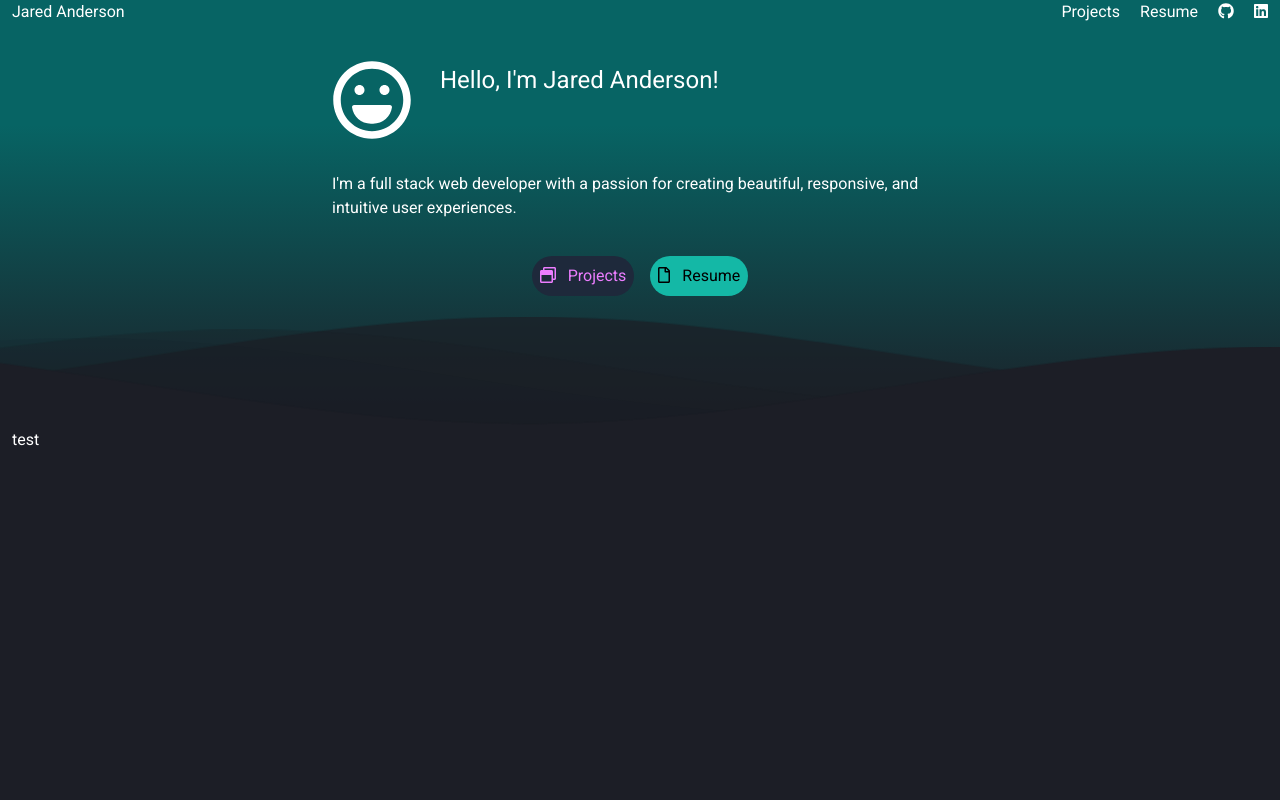
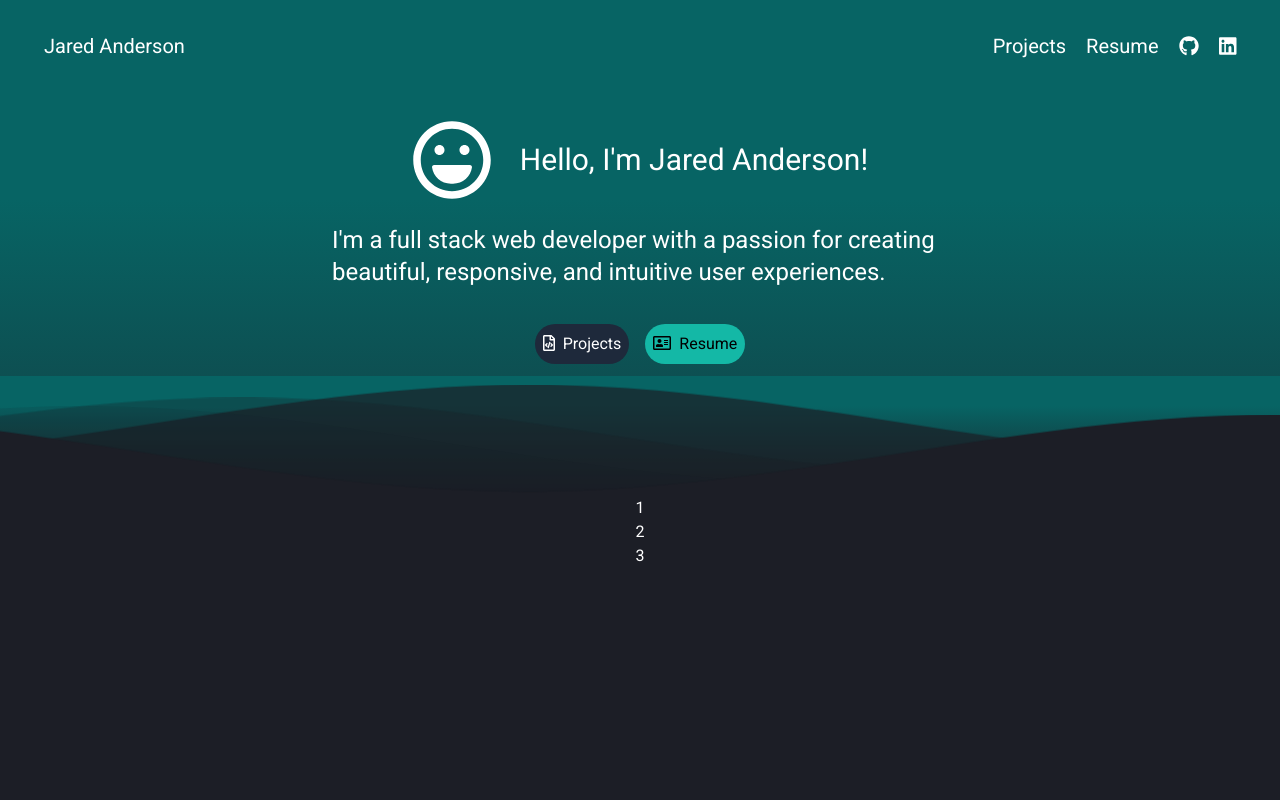
Before and after one commit to Jared-Anderson/Jared-Anderson.github.io, an Angular app: page /home in a window 1280 px wide. Shown: the top 800 px of the page. Built offline with nearby package versions, Linux system fonts and the light colour scheme.

Commit message:
Resume detail updates

```diff
--- a/src/app/app.module.ts
+++ b/src/app/app.module.ts
@@ -8,6 +8,8 @@ import { NavbarComponent } from './components/navbar/navbar.component';
 import { FontAwesomeModule } from '@fortawesome/angular-fontawesome';
 import { ResumeComponent } from './components/resume/resume.component';
 import { HomeComponent } from './components/home/home.component';
+import { ResumeDetailComponent } from './components/resume/resume-detail/resume-detail.component';
+import { HeroComponent } from './components/hero/hero.component';
 
 @NgModule({
   declarations: [
@@ -15,7 +17,9 @@ import { HomeComponent } from './components/home/home.component';
     WavesComponent,
     NavbarComponent,
     ResumeComponent,
-    HomeComponent
+    HomeComponent,
+    ResumeDetailComponent,
+    HeroComponent
   ],
   imports: [
     BrowserModule,
--- /dev/null
+++ b/src/app/components/hero/hero.component.html
@@ -0,0 +1,40 @@
+<div class="pr-3 pl-3 grid place-content-center pt-7 w-1/2 m-auto">
+  <span
+    (mouseenter)="toggleHovered(true)"
+    (mouseleave)="toggleHovered(false)"
+    class="flex justify-center items-center gap-5"
+  >
+    <fa-icon
+      *ngIf="hovered == false; else elseBlock"
+      class="pr-2"
+      [icon]="faceIcon"
+      size="5x"
+    ></fa-icon>
+    <ng-template #elseBlock>
+      <fa-icon class="pr-2" [icon]="faceIconHovered" size="5x"></fa-icon
+    ></ng-template>
+    <span class="text-3xl">Hello, I'm Jared Anderson!</span>
+  </span>
+  <br />
+  <p class="text-2xl">
+    I'm a full stack web developer with a passion for creating beautiful,
+    responsive, and intuitive user experiences.
+  </p>
+  <br />
+  <span class="flex justify-around p-3">
+    <ul class="flex gap-4">
+      <li
+        class="hover:text-gray-200 text-secondary hover:cursor-pointer rounded-3xl bg-slate-800 p-2 flex gap-2"
+      >
+        <fa-icon [icon]="projectIcon"></fa-icon><span>Projects</span>
+      </li>
+      <li
+        routerLink="/resume"
+        class="hover:text-gray-200 text-black hover:cursor-pointer rounded-3xl bg-teal-500 p-2 flex gap-2"
+      >
+        <fa-icon [icon]="fileIcon"></fa-icon>
+        <span> Resume </span>
+      </li>
+    </ul>
+  </span>
+</div>
--- /dev/null
+++ b/src/app/components/hero/hero.component.ts
@@ -0,0 +1,34 @@
+import { Component, OnInit } from '@angular/core';
+import {
+  faAddressCard,
+  faFileCode,
+  faGrinSquintTears,
+  faLaugh,
+} from '@fortawesome/free-regular-svg-icons';
+
+@Component({
+  selector: 'app-hero',
+  templateUrl: './hero.component.html',
+  styleUrls: ['./hero.component.scss'],
+})
+export class HeroComponent implements OnInit {
+  faceIcon: any;
+  projectIcon: any;
+  fileIcon: any;
+  faceIconHovered: any;
+  hovered: boolean = false;
+
+  constructor() {}
+
+  ngOnInit(): void {
+    this.faceIcon = faLaugh;
+    this.projectIcon = faFileCode;
+    this.fileIcon = faAddressCard;
+    this.faceIconHovered = faGrinSquintTears;
+  }
+
+  toggleHovered(value?: boolean) {
+    if (value) this.hovered = value;
+    else this.hovered = !this.hovered;
+  }
+}
--- a/src/app/components/home/home.component.html
+++ b/src/app/components/home/home.component.html
@@ -1,2 +1,7 @@
+<app-hero></app-hero>
 <app-waves></app-waves>
-<div class="bg-drkGry w-full h-full pl-3 pr-3">test</div>
+<div class="flex flex-col items-center bg-drkGry w-full h-full pl-5 pr-5">
+  <div>1</div>
+  <div>2</div>
+  <div>3</div>
+</div>
--- a/src/app/components/navbar/navbar.component.html
+++ b/src/app/components/navbar/navbar.component.html
@@ -1,4 +1,4 @@
-<div class="flex gap-5 justify-between ml-3 mr-3">
+<div class="flex gap-5 justify-between ml-3 mr-3 p-8 text-xl">
   <a class="hover:text-teal-400" routerLink="/home"> Jared Anderson </a>
   <span>
     <ul class="flex gap-5">
--- /dev/null
+++ b/src/app/components/resume/resume-detail/resume-detail.component.html
@@ -0,0 +1,22 @@
+<div class="flex flex-col">
+  <div class="flex justify-between items-center">
+    <span>
+      <h1 class="text-3xl font-bold text-teal-400">Jared Anderson</h1>
+      <h2 class="text-2xl font-bold text-slate-500">
+        Full Stack Web Developer
+      </h2>
+    </span>
+
+    <span class="text-slate-400"><a>Download as PDF</a></span>
+  </div>
+
+  <!-- Professional Experience -->
+  <div>
+    <h3 class="border-b-teal-400 border-b text-slate-300 text-xl">
+      Professional Experience
+    </h3>
+
+    <div class="text-teal-400 text-lg">WebTPA</div>
+    <div class="text-teal-400 text-lg">City Of Denton</div>
+  </div>
+</div>
--- /dev/null
+++ b/src/app/components/resume/resume-detail/resume-detail.component.ts
@@ -0,0 +1,14 @@
+import { Component, OnInit } from '@angular/core';
+import { faCalendar } from '@fortawesome/free-regular-svg-icons';
+
+@Component({
+  selector: 'app-resume-detail',
+  templateUrl: './resume-detail.component.html',
+  styleUrls: ['./resume-detail.component.scss'],
+})
+export class ResumeDetailComponent implements OnInit {
+  briefcaseIcon = faCalendar;
+  constructor() {}
+
+  ngOnInit(): void {}
+}
--- a/src/app/components/resume/resume.component.html
+++ b/src/app/components/resume/resume.component.html
@@ -1,3 +1,6 @@
 <div class="h-full w-full">
-  <p>resume works!</p>
+  <app-waves></app-waves>
+  <div class="bg-drkGry h-full w-full">
+    <app-resume-detail></app-resume-detail>
+  </div>
 </div>
--- a/src/app/components/waves/waves.component.html
+++ b/src/app/components/waves/waves.component.html
@@ -1,33 +1,4 @@
 <div class="waves-container">
-  <div class="pr-3 pl-3 grid place-content-center pt-7 w-1/2 m-auto">
-    <span class="flex gap-5">
-      <fa-icon class="pr-2 pb-2 pt-2" [icon]="faceIcon" size="5x"></fa-icon>
-      <h2 class="text-2xl pt-3">Hello, I'm Jared Anderson!</h2>
-    </span>
-    <br />
-    <p>
-      I'm a full stack web developer with a passion for creating beautiful,
-      responsive, and intuitive user experiences.
-    </p>
-    <br />
-    <span class="flex justify-around p-3">
-      <ul class="flex gap-4">
-        <li
-          class="hover:text-gray-200 text-purp hover:cursor-pointer rounded-3xl bg-slate-800 p-2 flex gap-2"
-        >
-          <fa-icon [icon]="projectIcon"></fa-icon> &nbsp;Projects
-        </li>
-        <li
-          routerLink="/resume"
-          class="hover:text-gray-200 text-black hover:cursor-pointer rounded-3xl bg-teal-500 p-2 flex gap-2"
-        >
-          <fa-icon [icon]="fileIcon"></fa-icon>
-          &nbsp;Resume
-        </li>
-      </ul>
-    </span>
-  </div>
-
   <svg
     class="waves-move"
     xmlns="http://www.w3.org/2000/svg"
--- a/src/app/components/waves/waves.component.ts
+++ b/src/app/components/waves/waves.component.ts
@@ -1,9 +1,4 @@
 import { Component, OnInit } from '@angular/core';
-import {
-  faFile,
-  faLaugh,
-  faWindowRestore,
-} from '@fortawesome/free-regular-svg-icons';
 
 @Component({
   selector: 'app-waves',
@@ -11,14 +6,7 @@ import {
   styleUrls: ['./waves.component.scss'],
 })
 export class WavesComponent implements OnInit {
-  faceIcon: any;
-  projectIcon: any;
-  fileIcon: any;
   constructor() {}
 
-  ngOnInit(): void {
-    this.faceIcon = faLaugh;
-    this.projectIcon = faWindowRestore;
-    this.fileIcon = faFile;
-  }
+  ngOnInit(): void {}
 }
```
Also changed, not shown: src/app/components/hero/hero.component.scss (added), src/app/components/resume/resume-detail/resume-detail.component.scss (added).
